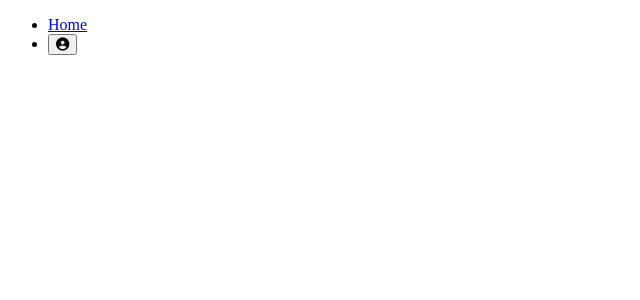
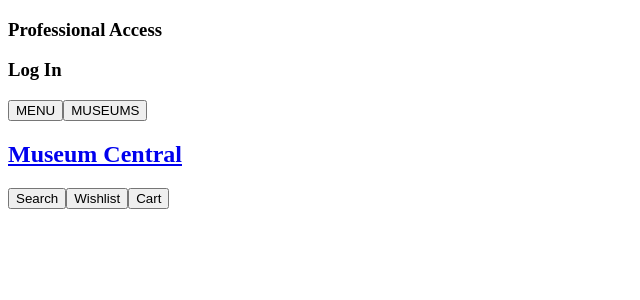
Before and after one commit to regdes721/Museum-Capstone, a React (Vite) app in the folder react-vite/: page / in a window 1280 px wide. Shown: the top 300 px of the page, without its empty margins (0-640 px from the left). Built offline with nearby package versions, Linux system fonts and the light colour scheme; no server answers.

Commit message:
created nav component, no styling

```diff
--- a/react-vite/src/components/Navigation/Navigation.jsx
+++ b/react-vite/src/components/Navigation/Navigation.jsx
@@ -1,18 +1,42 @@
 import { NavLink } from "react-router-dom";
+import { useSelector } from 'react-redux';
 import ProfileButton from "./ProfileButton";
+import OpenModalMenuItem from "./OpenModalMenuItem";
+import LoginFormModal from "../LoginFormModal";
 import "./Navigation.css";
 
 function Navigation() {
+  const sessionUser = useSelector(state => state.session.user);
+
   return (
-    <ul>
-      <li>
-        <NavLink to="/">Home</NavLink>
-      </li>
+    <header>
+      <div>
+        <h3>Professional Access</h3>
+        {!sessionUser && (
+          <OpenModalMenuItem
+          itemText="Log In"
+          modalComponent={<LoginFormModal />}
+        />
+        )}
+      </div>
+      <nav>
+        <button>MENU</button>
+        <button>MUSEUMS</button>
+        <NavLink><h1>Museum Central</h1></NavLink>
+        <button>Search</button>
+        <button>Wishlist</button>
+        <button>Cart</button>
+      </nav>
+    </header>
+    // <ul>
+    //   <li>
+    //     <NavLink to="/">Home</NavLink>
+    //   </li>
 
-      <li>
-        <ProfileButton />
-      </li>
-    </ul>
+    //   <li>
+    //     <ProfileButton />
+    //   </li>
+    // </ul>
   );
 }
 
--- a/react-vite/src/components/Navigation/OpenModalMenuItem.jsx
+++ b/react-vite/src/components/Navigation/OpenModalMenuItem.jsx
@@ -15,7 +15,7 @@ function OpenModalMenuItem({
   };
 
   return (
-    <li onClick={onClick}>{itemText}</li>
+    <h3 onClick={onClick}>{itemText}</h3>
   );
 }
 
```
